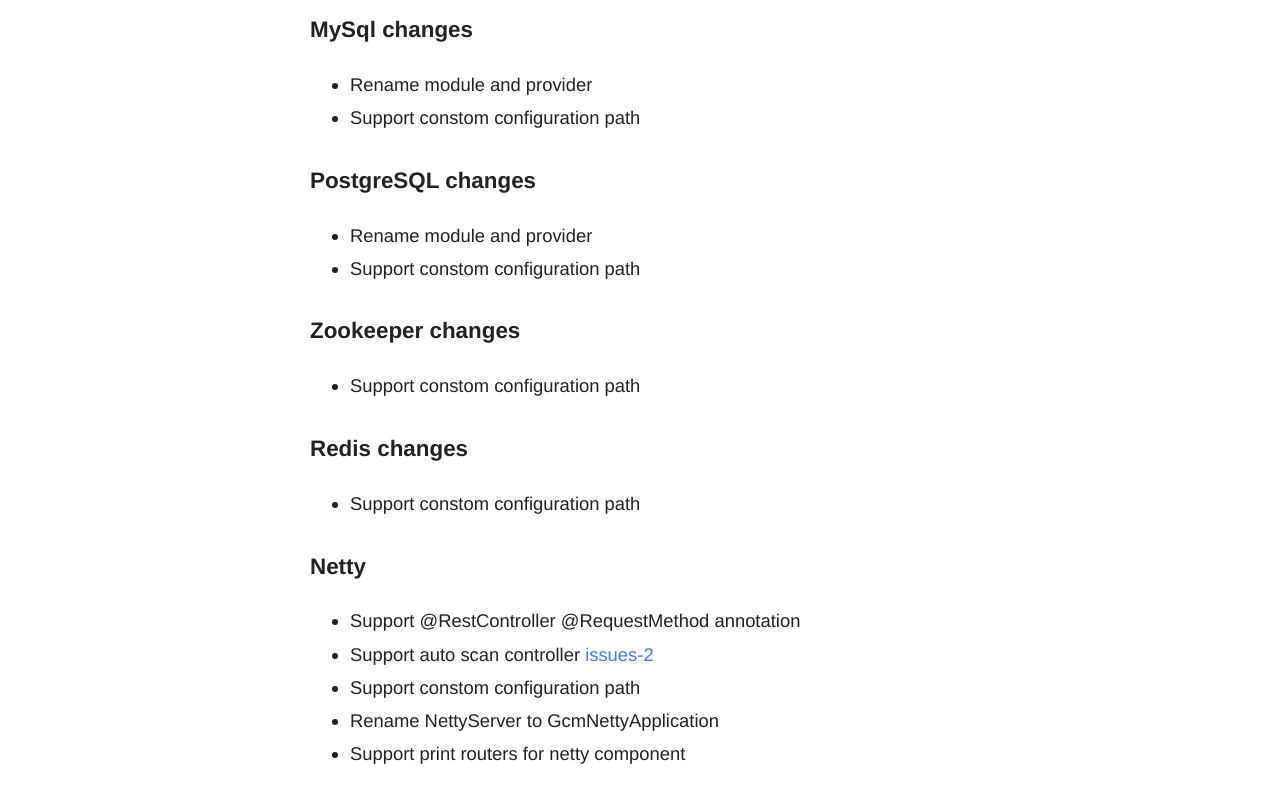
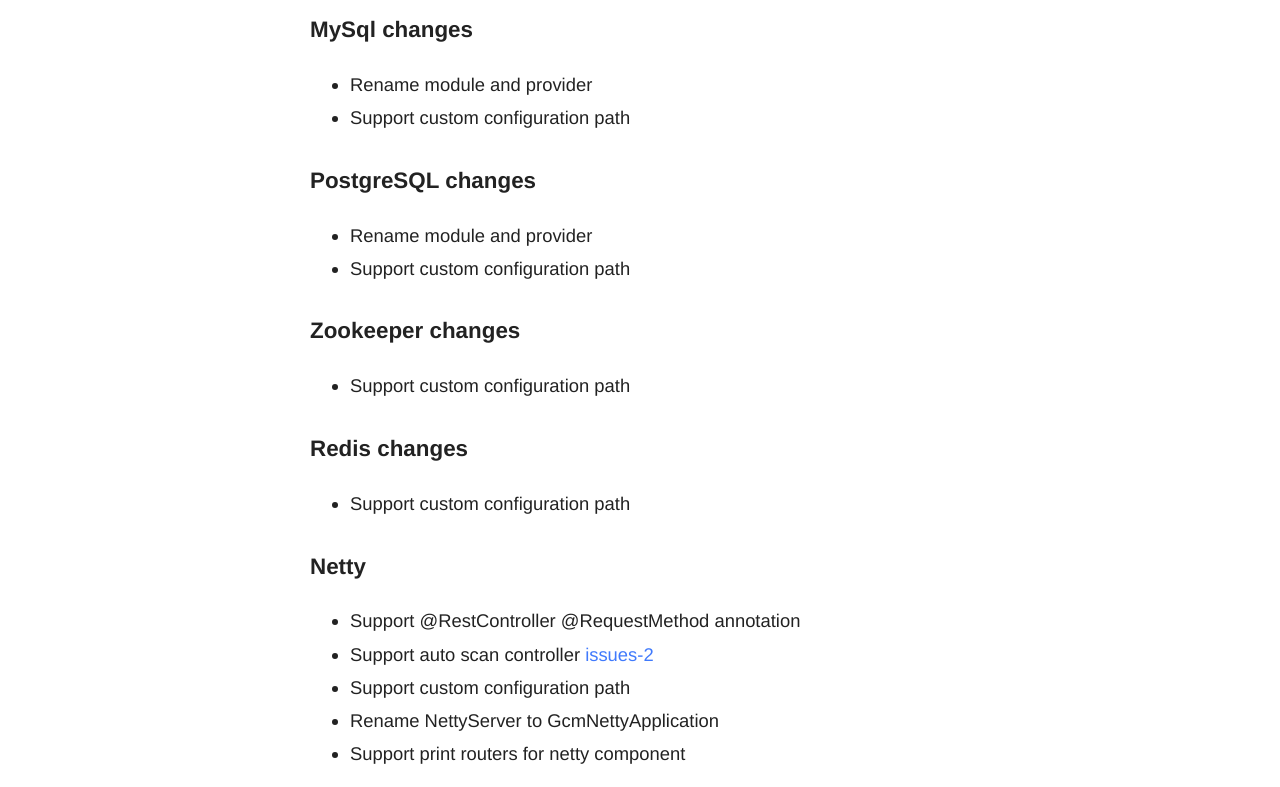
Before and after one commit to EdurtIO/gcm, a Jekyll site: the page built from docs/collections/_posts/2021-01-22-v1.0.5.md, in a window 1280 px wide. Shown: the part 532-1319 px from the top of the page. Built offline with Jekyll 4.4.1, drawn with Linux system fonts in a browser that asks for light colours; cached includes are drawn as plain includes; some web fonts are replaced.

Commit message:
Fix v1.0.5 publish doc wrong word

```diff
--- a/docs/collections/_posts/2021-01-22-v1.0.5.md
+++ b/docs/collections/_posts/2021-01-22-v1.0.5.md
@@ -12,25 +12,25 @@
 #### MySql changes
 
 - Rename module and provider
-- Support constom configuration path
+- Support custom configuration path
 
 #### PostgreSQL changes
 
 - Rename module and provider
-- Support constom configuration path
+- Support custom configuration path
 
 #### Zookeeper changes
 
-- Support constom configuration path
+- Support custom configuration path
 
 #### Redis changes
 
-- Support constom configuration path
+- Support custom configuration path
 
 #### Netty
 
 - Support @RestController @RequestMethod annotation
 - Support auto scan controller [issues-2](https://github.com/EdurtIO/incubator-gcm/issues/2)
-- Support constom configuration path
+- Support custom configuration path
 - Rename NettyServer to GcmNettyApplication
 - Support print routers for netty component
```
